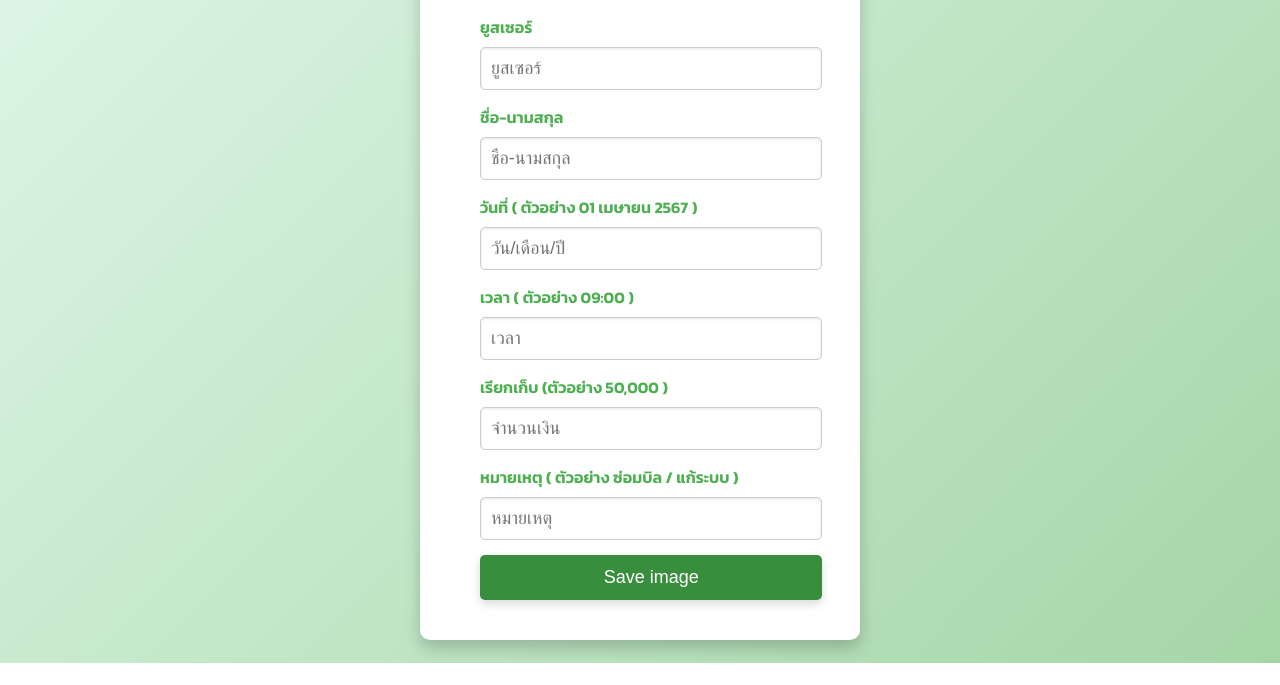
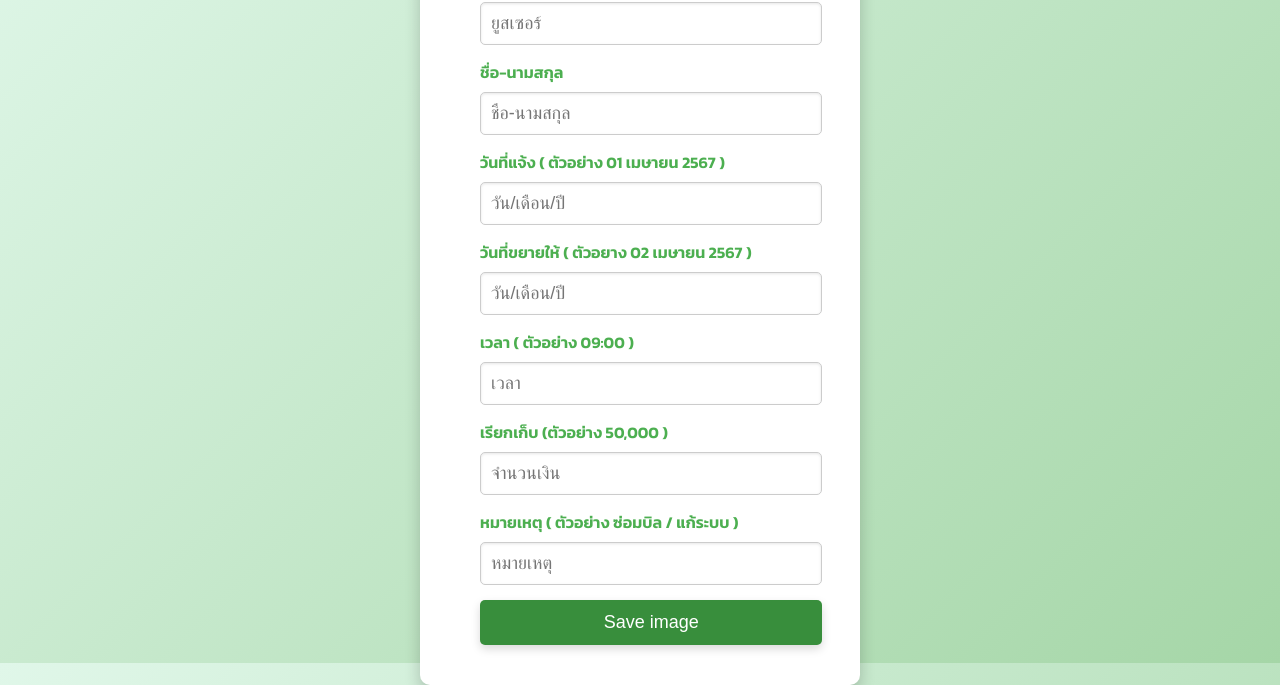
Before and after one commit to useronlineid/Extendtime, a plain HTML site: page index.html in a window 1280 px wide. Shown: the part 137-822 px from the top of the page. Before the commit the page ends 800 px from the top, so only its background shows below. Drawn offline with Linux system fonts and the light colour scheme.

Commit message:
index.html

```diff
--- a/index.html
+++ b/index.html
@@ -16,8 +16,11 @@
             <label for="accountNumber">ชื่อ-นามสกุล</label>
             <input type="text" id="accountNumber" placeholder="ชื่อ-นามสกุล" style="color:#828282">
 
-            <label for="transactionDate">วันที่ ( ตัวอย่าง 01 เมษายน 2567 )</label>
+            <label for="transactionDate">วันที่แจ้ง ( ตัวอย่าง 01 เมษายน 2567 )</label>
             <input type="text" id="transactionDate" placeholder="วัน/เดือน/ปี" style="color:#828282">
+
+            <label for="transactionDate1">วันที่ขยายให้ ( ตัวอยาง 02 เมษายน 2567 )</label>
+            <input type="text" id="transactionDate1" placeholder="วัน/เดือน/ปี" style="color:#828282">
 
             <label for="recipientName">เวลา ( ตัวอย่าง 09:00 )</label>
             <input type="text" id="recipientName" placeholder="เวลา" style="color:#828282">
```
